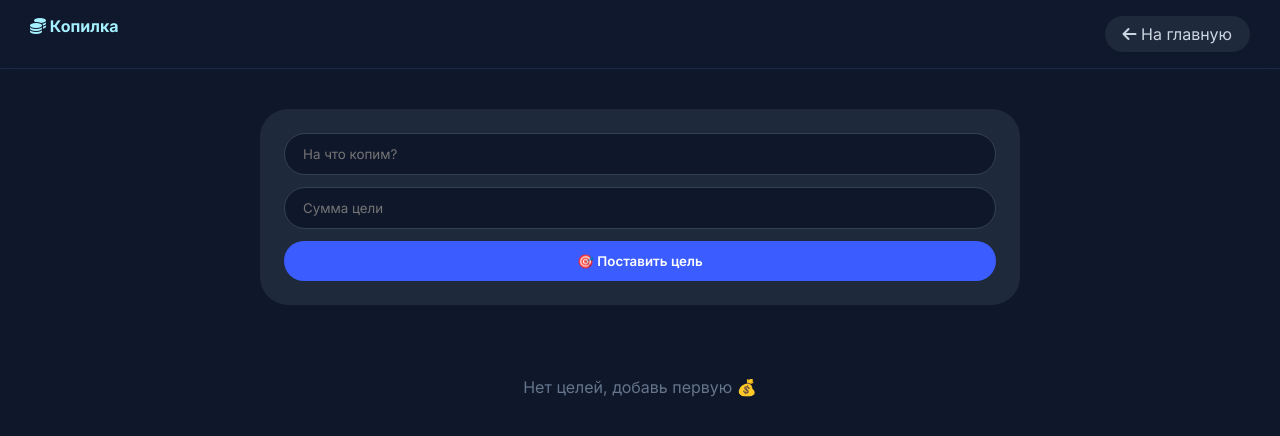
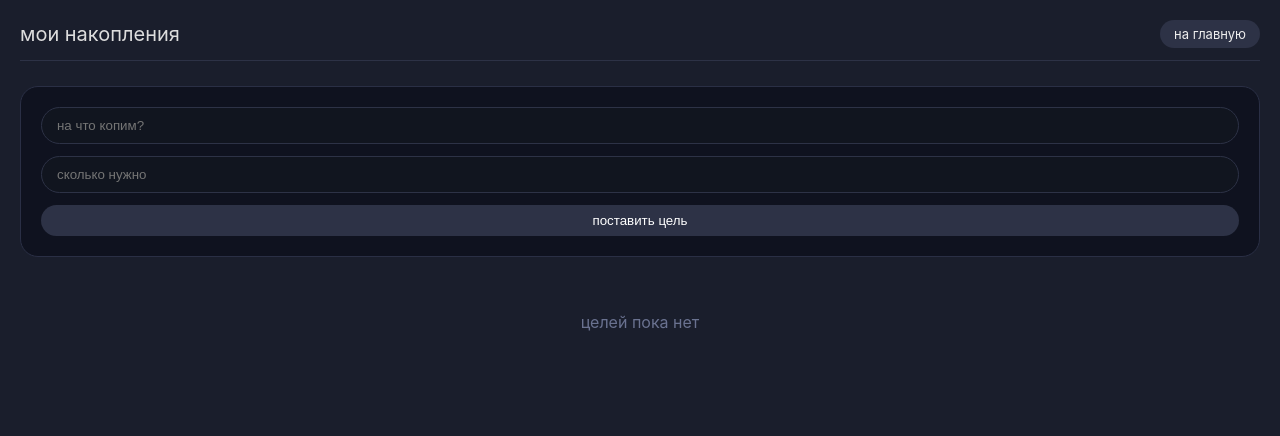
Before and after one commit to artemaas76/praktica_sait, a Flask app: page /goals in a window 1280 px wide. Shown: the top 436 px of the page. Run offline with Flask 3, Linux system fonts and the light colour scheme; a user stored in the database is signed in; data that the repository does not hold is empty.

Commit message:
Update goals.html

```diff
--- a/templates/goals.html
+++ b/templates/goals.html
@@ -2,64 +2,60 @@
 <html lang="ru">
 <head>
     <meta charset="UTF-8">
-    <title>Копилка</title>
-    <link href="https://fonts.googleapis.com/css2?family=Inter:opsz,wght@14..32,300;14..32,400;14..32,500;14..32,600;14..32,700&display=swap" rel="stylesheet">
-    <link rel="stylesheet" href="https://cdnjs.cloudflare.com/ajax/libs/font-awesome/6.4.0/css/all.min.css">
+    <title>мои накопления</title>
     <style>
-        * { margin: 0; padding: 0; box-sizing: border-box; font-family: 'Inter', sans-serif; }
-        body { background: #0F172A; }
-        .top-bar { background: rgba(15,25,45,0.8); backdrop-filter: blur(10px); padding: 16px 30px; display: flex; justify-content: space-between; border-bottom: 1px solid #1E2A4A; }
-        .logo { color: #A5F0FF; font-weight: 700; }
-        .back-btn { color: #CBD5E1; text-decoration: none; background: #1E293B; padding: 8px 18px; border-radius: 40px; }
-        .container { max-width: 800px; margin: 40px auto; padding: 0 20px; }
-        .form-card { background: #1E293B; border-radius: 28px; padding: 24px; margin-bottom: 32px; }
-        .form-card input { width: 100%; background: #0F172A; border: 1px solid #334155; border-radius: 40px; padding: 12px 18px; margin-bottom: 12px; color: white; }
-        .form-card button { background: #3B5DFF; border: none; border-radius: 40px; padding: 12px; width: 100%; color: white; font-weight: 600; cursor: pointer; }
-        .goal-card { background: #1E293B; border-radius: 24px; padding: 20px; margin-bottom: 20px; border: 1px solid #2D3A5E; }
-        .goal-header { display: flex; justify-content: space-between; margin-bottom: 12px; }
-        .goal-title { font-weight: 700; color: #F1F5F9; font-size: 18px; }
-        .progress-bar { background: #0F172A; border-radius: 20px; height: 12px; overflow: hidden; margin: 12px 0; }
-        .progress-fill { background: #34D399; width: 0%; height: 100%; }
-        .goal-stats { color: #94A3B8; font-size: 13px; margin-bottom: 12px; display: flex; justify-content: space-between; }
+        * { margin: 0; padding: 0; box-sizing: border-box; }
+        body { background: #1a1e2c; font-family: -apple-system, BlinkMacSystemFont, 'Segoe UI', Roboto, sans-serif; color: #ddd; padding: 20px; }
+        .top { display: flex; justify-content: space-between; align-items: center; border-bottom: 1px solid #2d3246; padding-bottom: 12px; margin-bottom: 25px; }
+        .back { background: #2d3246; padding: 6px 14px; border-radius: 20px; text-decoration: none; color: #eee; font-size: 13px; }
+        .form-card { background: #0f121f; border: 1px solid #2a2f45; border-radius: 18px; padding: 20px; margin-bottom: 25px; }
+        input { width: 100%; background: #11151f; border: 1px solid #2d3246; border-radius: 30px; padding: 10px 15px; margin-bottom: 12px; color: #ddd; }
+        button { background: #2d3246; border: none; padding: 8px 20px; border-radius: 30px; color: white; width: 100%; cursor: pointer; }
+        .goal { background: #0f121f; border: 1px solid #2a2f45; border-radius: 16px; padding: 16px; margin-bottom: 16px; }
+        .goal-header { display: flex; justify-content: space-between; margin-bottom: 10px; }
+        .goal-title { font-weight: 600; }
+        .progress-bar { background: #2d3246; border-radius: 20px; height: 10px; margin: 12px 0; }
+        .progress-fill { background: #4f6bff; height: 10px; border-radius: 20px; }
+        .goal-stats { font-size: 12px; color: #6a7290; margin-bottom: 12px; display: flex; justify-content: space-between; }
         .add-form { display: flex; gap: 8px; margin-top: 12px; }
-        .add-form input { flex: 1; background: #0F172A; border: 1px solid #334155; border-radius: 40px; padding: 10px 14px; color: white; }
-        .add-form button { background: #10B981; width: auto; padding: 10px 18px; }
-        .delete-link { color: #F87171; text-decoration: none; background: none; }
+        .add-form input { flex: 1; margin-bottom: 0; }
+        .add-form button { width: auto; padding: 8px 16px; }
+        .del-goal { float: right; color: #c97a7a; text-decoration: none; font-size: 12px; }
     </style>
 </head>
 <body>
-    <div class="top-bar">
-        <div class="logo"><i class="fas fa-coins"></i> Копилка</div>
-        <a href="/" class="back-btn"><i class="fas fa-arrow-left"></i> На главную</a>
+<div class="top">
+    <div style="font-size: 20px;">мои накопления</div>
+    <a href="/" class="back">на главную</a>
 </div>
-    <div class="container">
+
 <div class="form-card">
     <form method="POST" action="/add_goal">
-                <input type="text" name="title" placeholder="На что копим?" required>
-                <input type="number" name="target_amount" placeholder="Сумма цели" step="0.01" required>
-                <button type="submit">🎯 Поставить цель</button>
+        <input type="text" name="title" placeholder="на что копим?" required>
+        <input type="number" name="target_amount" placeholder="сколько нужно" step="0.01" required>
+        <button type="submit">поставить цель</button>
     </form>
 </div>
+
 {% for goal in goals %}
-        <div class="goal-card">
+<div class="goal">
+    <a href="/delete_goal/{{ goal[0] }}" class="del-goal" onclick="return confirm('удалить цель?')">✖ удалить</a>
     <div class="goal-header">
         <span class="goal-title">{{ goal[2] }}</span>
-                <a href="/delete_goal/{{ goal[0] }}" class="delete-link" onclick="return confirm('Удалить цель?')">🗑️</a>
     </div>
     <div class="goal-stats">
-                <span>Накоплено: {{ "%.2f"|format(goal[4]) }} ₽</span>
-                <span>Цель: {{ "%.2f"|format(goal[3]) }} ₽</span>
+        <span>накоплено: {{ "%.2f"|format(goal[4]) }} ₽</span>
+        <span>нужно: {{ "%.2f"|format(goal[3]) }} ₽</span>
         <span>{{ "%.0f"|format((goal[4]/goal[3]*100) if goal[3] > 0 else 0) }}%</span>
     </div>
     <div class="progress-bar"><div class="progress-fill" style="width: {{ (goal[4]/goal[3]*100) if goal[3] > 0 else 0 }}%"></div></div>
     <form method="POST" action="/add_to_goal/{{ goal[0] }}" class="add-form">
-                <input type="number" name="amount" placeholder="Сумма" step="0.01" required>
-                <button type="submit">+ Пополнить</button>
+        <input type="number" name="amount" placeholder="сколько добавить?" step="0.01" required>
+        <button type="submit">пополнить</button>
     </form>
 </div>
 {% else %}
-        <div style="text-align:center; color:#64748B; padding:40px;">Нет целей, добавь первую 💰</div>
+<div style="text-align:center; color:#6a7290; padding:30px;">целей пока нет</div>
 {% endfor %}
-    </div>
 </body>
 </html>
```
Lines whose indentation alone changed are shown as unchanged.
